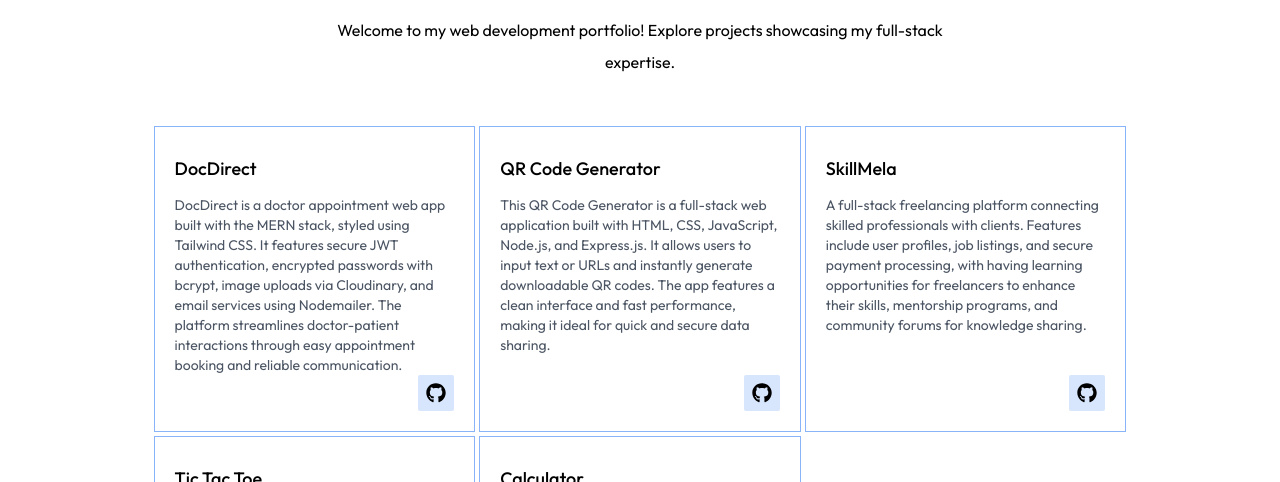
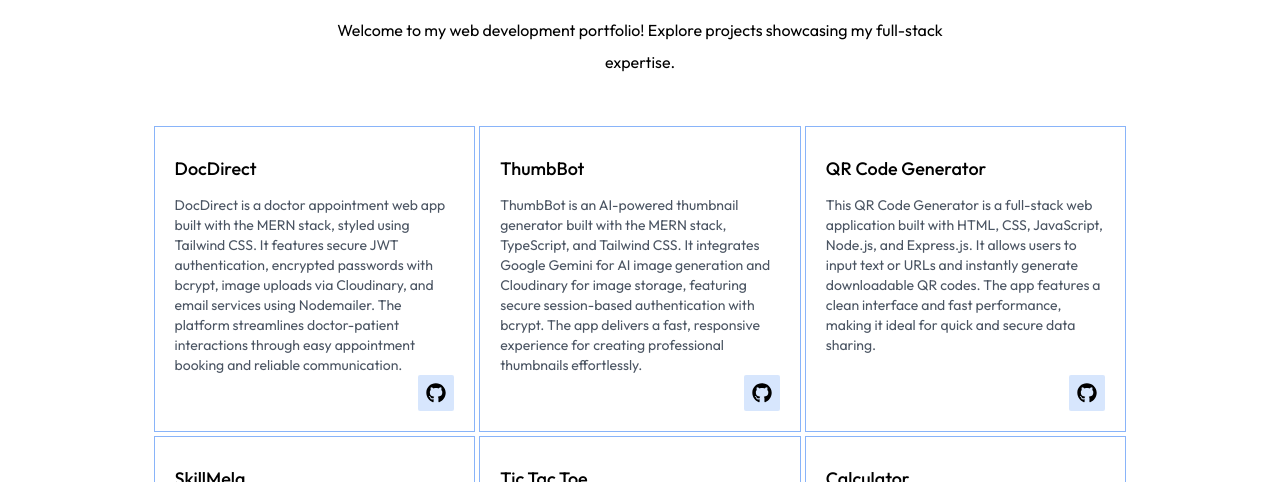
Before and after one commit to tanmoy-paul01/new-portfolio, a React (Vite) app: page / in a window 1280 px wide. Shown: the part 2260-2742 px from the top of the page. Built offline with nearby package versions, Linux system fonts and the light colour scheme; a web font is replaced by a local one.

Commit message:
Update project

```diff
--- a/src/components/Header.jsx
+++ b/src/components/Header.jsx
@@ -15,7 +15,7 @@ export default function Header() {
                     contact me <img src="./assets/arrow-icon.png" alt="" className="w-3" />
                 </a>
 
-                <a href="https://drive.google.com/file/d/1Hu2Og6AOXRXfN7W2KZVfo9fhg8FR4y_R/view?usp=sharing" target="_blank"
+                <a href="https://drive.google.com/file/d/1YZ6SW4p3E3ZTfpfwknKCwSYqioABTMlN/view?usp=sharing" target="_blank"
                     className="px-10 py-2.5 rounded-sm border dark:border-green-500/30 dark:hover:bg-green-500/20 transition dark:bg-green-500/10 flex items-center gap-2 bg-white dark:text-white border-blue-600 bg-blue-500/10 hover:bg-blue-500/20 ">
                     my resume <img src="./assets/arrow-icon.png" alt="" className="w-3 dark:invert" />
                 </a>
--- a/src/components/Work.jsx
+++ b/src/components/Work.jsx
@@ -8,35 +8,36 @@ export default function Work() {
     const work = [
         {
             name: 'DocDirect',
-            icon: './assets/work-1.png',
-            live: 'https://docdirect-frontend.onrender.com/',
+            live: 'https://thumb-bot-kohl.vercel.app/',
             github: 'https://github.com/tanmoy-paul01/DocDirect',
             description: 'DocDirect is a doctor appointment web app built with the MERN stack, styled using Tailwind CSS. It features secure JWT authentication, encrypted passwords with bcrypt, image uploads via Cloudinary, and email services using Nodemailer. The platform streamlines doctor-patient interactions through easy appointment booking and reliable communication.',
         },
         {
+            name: 'ThumbBot',
+            live: 'https://thumb-bot-kohl.vercel.app/',
+            github: 'https://github.com/tanmoy-paul01/ThumbBot',
+            description: 'ThumbBot is an AI-powered thumbnail generator built with the MERN stack, TypeScript, and Tailwind CSS. It integrates Google Gemini for AI image generation and Cloudinary for image storage, featuring secure session-based authentication with bcrypt. The app delivers a fast, responsive experience for creating professional thumbnails effortlessly.',
+        },
+        {
             name: 'QR Code Generator',
-            icon: './assets/work-2.png',
             live: 'https://generate-qr-code-2e8m.onrender.com/',
             github: 'https://github.com/tanmoy-paul01/Generate_QR_Code',
             description: 'This QR Code Generator is a full-stack web application built with HTML, CSS, JavaScript, Node.js, and Express.js. It allows users to input text or URLs and instantly generate downloadable QR codes. The app features a clean interface and fast performance, making it ideal for quick and secure data sharing.',
         },
         {
             name: 'SkillMela',
-            icon: './assets/work-3.png',
             live: 'https://skillmela.onrender.com/',
             github: 'https://github.com/tanmoy-paul01/SkillMela',
             description: 'A full-stack freelancing platform connecting skilled professionals with clients. Features include user profiles, job listings, and secure payment processing, with having learning opportunities for freelancers to enhance their skills, mentorship programs, and community forums for knowledge sharing.',
         },
         {
             name: 'Tic Tac Toe',
-            icon: './assets/work-4.png',
             live: 'https://tanmoy-paul01.github.io/Tic-Tac-Toe-Web-app/',
             github: 'https://github.com/tanmoy-paul01/Tic-Tac-Toe-Web-app',
             description: 'Tic-Tac-Two is a classic two-player web game built with HTML, CSS, Javascript. Players take turns marking X or O on a 3x3 grid, aiming to align three symbols in a row. The game features a clean interface, responsive design, and smooth interactivity for an engaging and nostalgic gaming experience.',
         },
         {
             name: 'Calculator',
-            icon: './assets/work-1.png',
             live: 'https://tanmoy-paul01.github.io/Calculator/',
             github: 'https://github.com/tanmoy-paul01/Calculator',
             description: 'This Calculator project is a responsive web application built using HTML, CSS, and JavaScript. It performs basic arithmetic operations like addition, subtraction, multiplication, and division. With a clean user interface and smooth button interactions, it’s designed for quick calculations on both desktop and mobile devices.',
```
